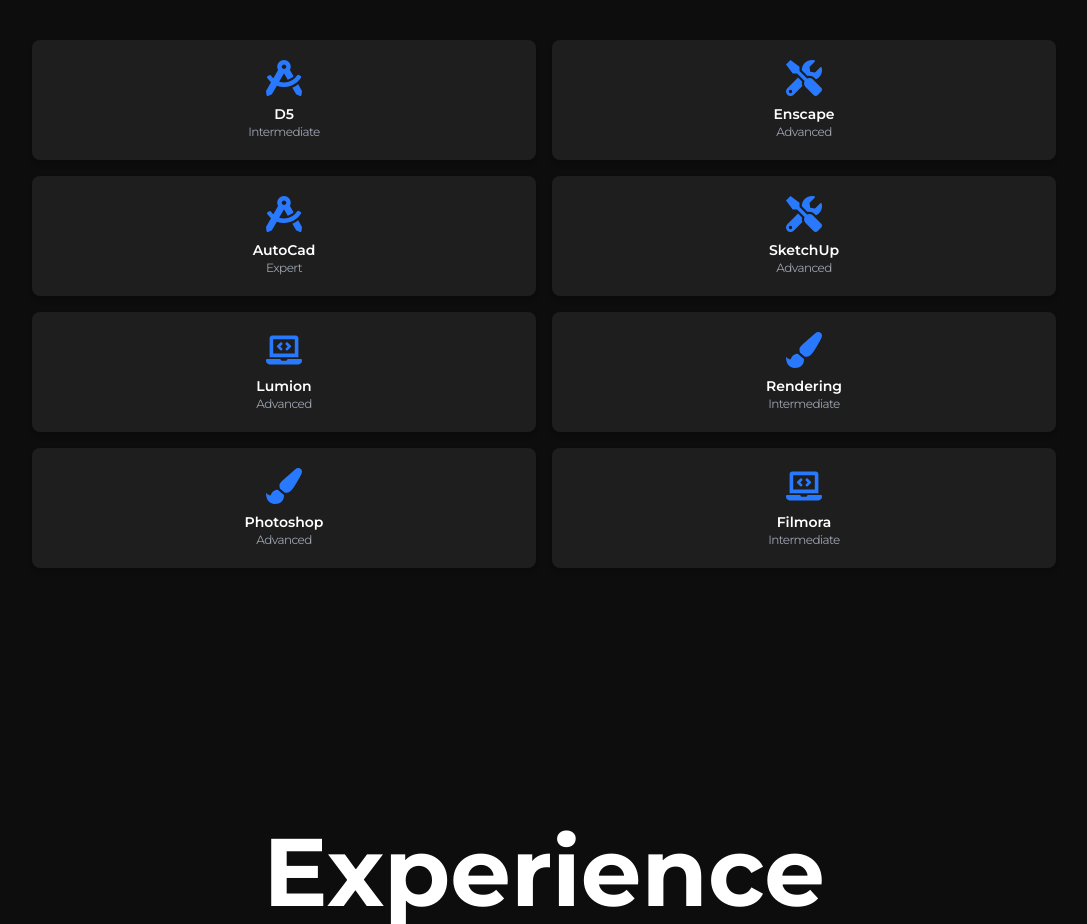
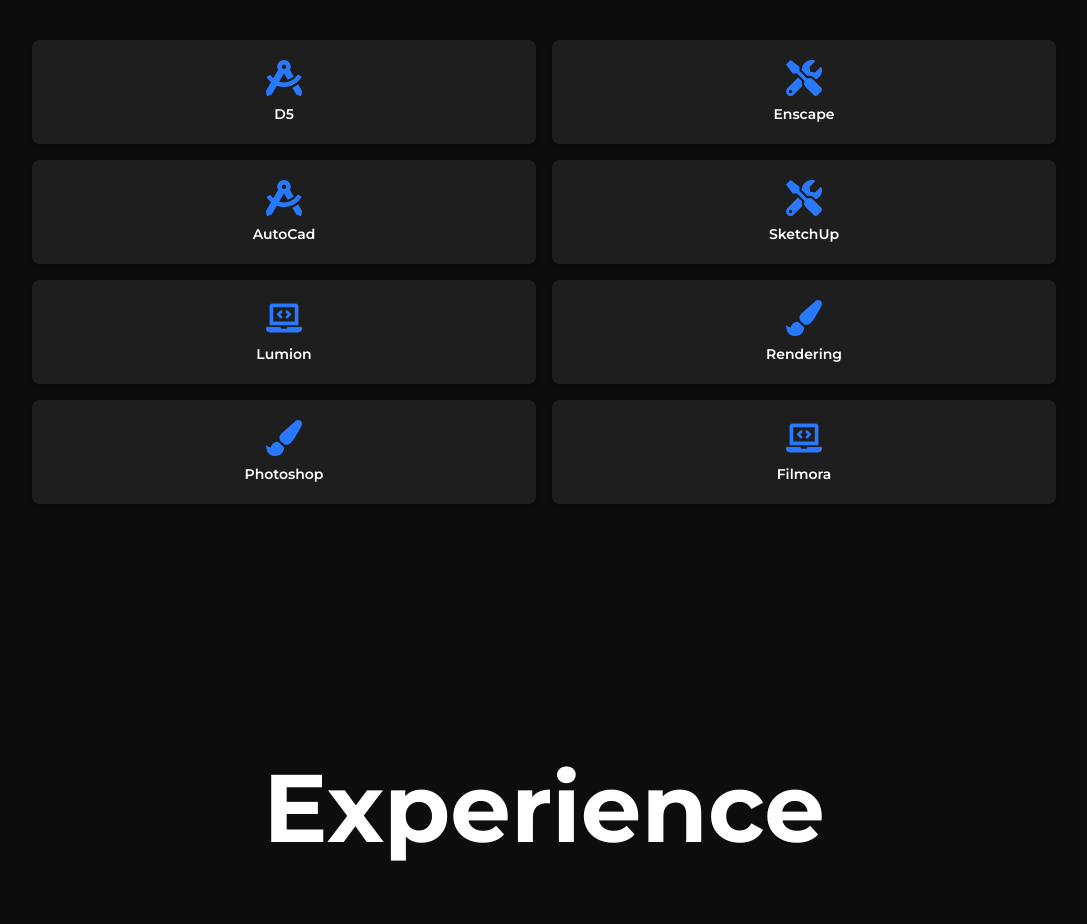
Before and after one commit to curious-keshav/int.designerav, a Next.js app: page /about in a window 1280 px wide. Shown: the part 1188-2112 px from the top of the page, without its empty margins (96-1183 px from the left). Built offline with nearby package versions, Linux system fonts and the light colour scheme.

Commit message:
removed skills level

```diff
--- a/src/components/Skills.js
+++ b/src/components/Skills.js
@@ -29,7 +29,7 @@
             >
               <div className="text-[#2979FF] text-4xl mb-2">{skill.icon}</div>
               <h3 className="text-sm font-semibold text-white ">{skill.name}</h3>
-              <p className="text-xs text-gray-400 tracking-tighter ">{skill.level}</p>
+              {/* <p className="text-xs text-gray-400 tracking-tighter ">{skill.level}</p> */}
             </div>
           ))}
         </div>
```
